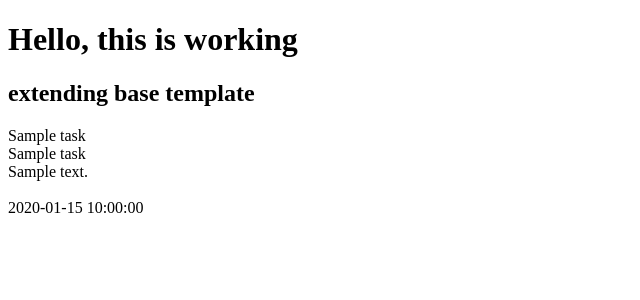
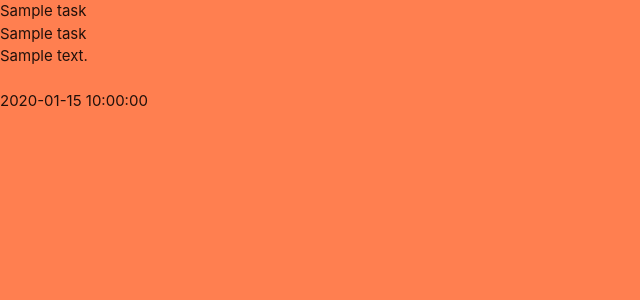
Before and after one commit to Carhul/flaskMiniProject, a Flask app: page / in a window 1280 px wide. Shown: the top 300 px of the page, without its empty margins (0-640 px from the left). Run offline with Flask 2, Linux system fonts and the light colour scheme; a database or web service that is not in the repository returns one stand-in record (values such as "Sample title"); some libraries are stand-ins or nearby versions.

Commit message:
Add materialize and static files

```diff
--- /dev/null
+++ b/static/css/style.css
@@ -0,0 +1,3 @@
+body {
+    background-color: coral;
+}
--- a/templates/base.html
+++ b/templates/base.html
@@ -4,11 +4,24 @@
     <meta charset="UTF-8">
     <meta http-equiv="X-UA-Compatible" content="IE=edge">
     <meta name="viewport" content="width=device-width, initial-scale=1.0">
+    <link rel="stylesheet" href="https://cdnjs.cloudflare.com/ajax/libs/font-awesome/6.0.0/css/all.min.css"
+        integrity="sha512-9usAa10IRO0HhonpyAIVpjrylPvoDwiPUiKdWk5t3PyolY1cOd4DSE0Ga+ri4AuTroPR5aQvXU9xC6qOPnzFeg==" crossorigin="anonymous" referrerpolicy="no-referrer" type="text/css" />
+    <link rel="stylesheet" href="https://cdnjs.cloudflare.com/ajax/libs/materialize/1.0.0/css/materialize.min.css" type="text/css">
+    <link rel="stylesheet" href="{{ url_for('static', filename='css/style.css') }}" type="text/css">
+    {% block styles %}
+    {% endblock %}
     <title>Task Manager</title>
 </head>
 <body>
-    <h1>Hello, this is working</h1>
+
     {% block content %}
+    {% endblock %}
+
+    <script src="https://code.jquery.com/jquery-3.6.0.min.js"
+        integrity="sha256-/xUj+3OJU5yExlq6GSYGSHk7tPXikynS7ogEvDej/m4=" crossorigin="anonymous"></script>
+    <script src="https://cdnjs.cloudflare.com/ajax/libs/materialize/1.0.0/js/materialize.min.js"></script>
+    <script src="{{ url_for('static', filename='js/script.js') }}"></script>
+    {% block scripts %}
     {% endblock %}
 </body>
 </html>
--- a/templates/tasks.html
+++ b/templates/tasks.html
@@ -1,7 +1,5 @@
 {% extends "base.html" %}
 {% block content %}
-
-    <h2>extending base template</h2>
 
     {% for task in tasks %}
         {{ task.task_name }}<br>
```
Also changed, not shown: static/js/script.js (added).
